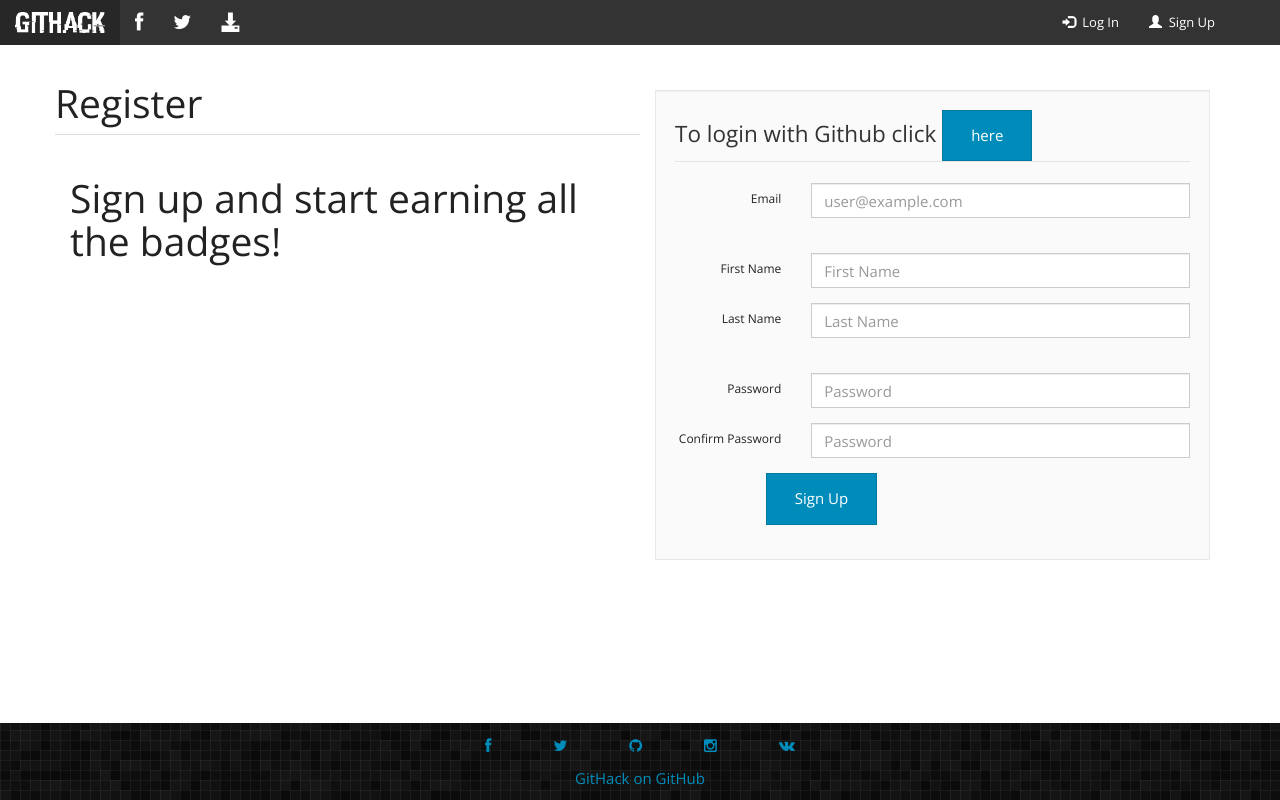
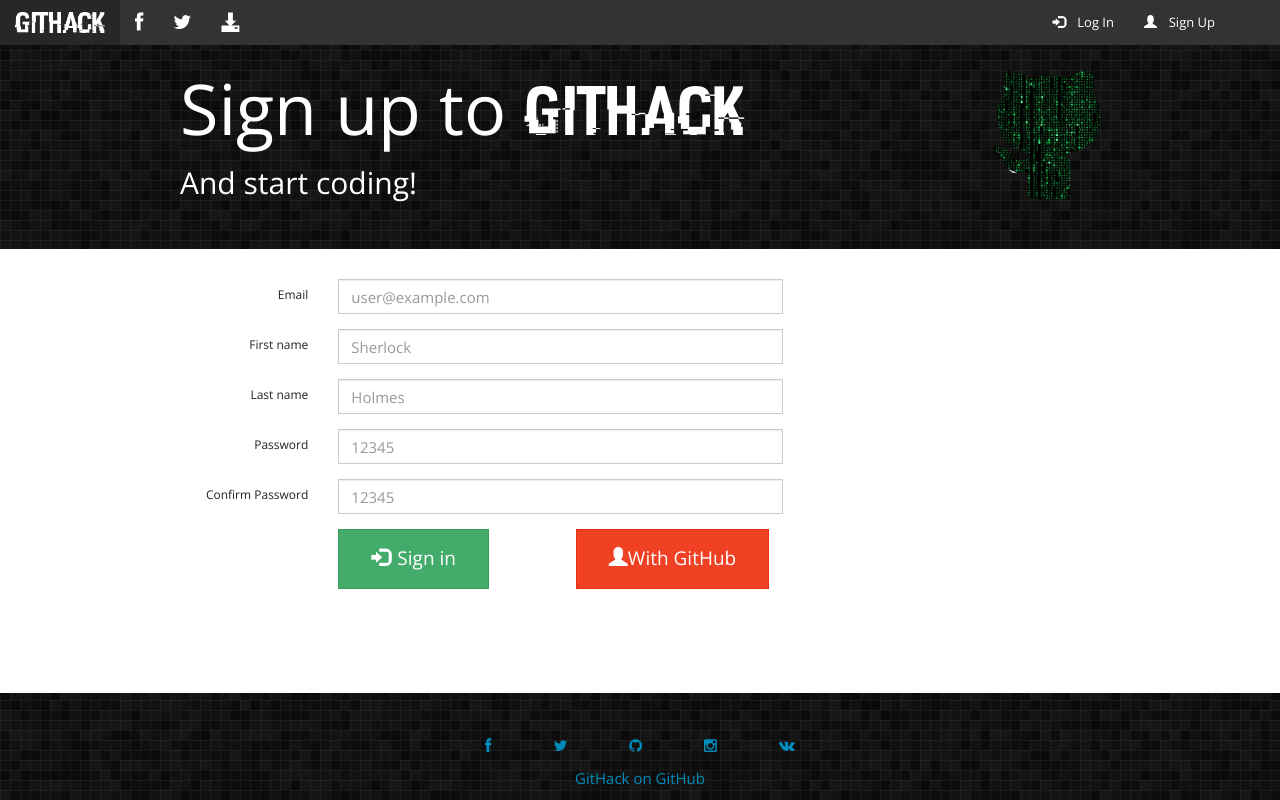
Before and after one commit to axsaucedo/githack, a Django app: template templates/accounts/signup.html in a window 1280 px wide. Run offline with Django 3.2, Linux system fonts and the light colour scheme; the template is opened without the code that fills it, so the values that code supplies are empty; parts of the project's set-up code (start-up, migrations or seed data) failed here and were passed over; some web fonts are replaced.

Commit message:
All templates updated

```diff
--- a/templates/accounts/login.html
+++ b/templates/accounts/login.html
@@ -38,9 +38,12 @@
             <!-- Button -->
             <div class="form-group">
              <label class="col-sm-2 control-label" for="submit"></label>
-              <div class="col-lg-6 col-md-6 col-sm-6">
+              <div class="col-sm-3">
                 <button id="submit" name="submit" class="btn btn-success btn-lg"><span class="glyphicon glyphicon-log-in"></span>Sign in</button>
               </div>
+                <div class="col-sm-3">
+                    <a href="{% url 'socialauth_begin' 'github' %}" class="btn btn-danger btn-lg"><span class="glyphicon glyphicon-user"></span>With GitHub</a>
+                </div>
             </div>
 
             </fieldset>
--- a/templates/accounts/signup.html
+++ b/templates/accounts/signup.html
@@ -1,73 +1,80 @@
 {% extends "base.html" %}
 
+{% block head-includes %}
+    <link rel="stylesheet" href="/static/home/css/style.css">
+    <script src="/static/home/js/main.js"></script>
+{% endblock %}
+
 {% block content %}
+    <div id="header" class="jumbotron my-jb home-jb">
         <div class="container">
-        <div class="row">
-            <div class="col-md-6">
-                <div class="row">
-                    <h1 class="page-header">Register</h1>
-                </div>
-                <h1>Sign up and start earning all the badges!</h1>
-            </div>
-            <div class="col-md-6">
-                <div class="well" style="margin-top: 50px">
-                    <form id="add-event-form" class="form-horizontal" method="POST">
-                        {% csrf_token %}
-                        <fieldset style="border: none;">
-                            <legend>To login with Github click <a class="btn btn-primary" href='{% url 'socialauth_begin' 'github' %}'>here</a></legend>
-{#                            <legend>To login with VK click <a class="btn btn-primary" href="{% url 'socialauth_begin' 'vkontakte-oauth2' %}">here</a></legend>#}
-                            {% if form.errors %}
-                                <div class="alert alert-dismissable alert-danger">
-                                    {{ form.errors }}
-                                </div>
-                            {% endif %}
-                            <div class="form-group">
-                                <label for="add-event-form-username" class="col-md-3 control-label">Email</label>
-                                <div class="col-md-9" style="padding-bottom: 20px;">
-                                    <input id="add-event-form-username" name="username" class="form-control" type="text" placeholder="user@example.com">
+            <img id="gh-matrix" class="img-responsive github-matrix fixed" src="/static/home/images/github-matrix.png" />
+            <h1>Sign up to <span class="text-logo">GitHack</span></h1>
+            <p>And start coding!</p>
         </div>
     </div>
 
+    <div class="container">
+        <form class="form-horizontal my-form">
+            <fieldset>
+
+            <!-- Text input-->
             <div class="form-group">
-                                <label for="add-event-form-first-name" class="col-md-3 control-label">First Name</label>
-                                <div class="col-md-9">
-                                    <input id="add-event-form-first-name" name="first_name" class="form-control" type="text" placeholder="First Name">
+              <label class="col-sm-2 control-label" for="textinputemail">Email</label>
+              <div class="col-sm-6">
+              <input id="textinputemail" name="username" type="text" placeholder="user@example.com" class="form-control input-md" required="">
+
               </div>
             </div>
 
+            <!-- Text input-->
             <div class="form-group">
-                                <label for="add-event-form-last-name" class="col-md-3 control-label">Last Name</label>
-                                <div class="col-md-9" style="padding-bottom: 20px;">
-                                    <input id="add-event-form-last-name" name="last_name" class="form-control" type="text" placeholder="Last Name">
+              <label class="col-sm-2 control-label" for="first-name">First name</label>
+              <div class="col-sm-6">
+              <input id="first-name" name="first_name" type="text" placeholder="Sherlock" class="form-control input-md" required="">
+
               </div>
             </div>
 
+            <!-- Text input-->
             <div class="form-group">
-                                <label for="add-event-form-password" class="col-md-3 control-label">Password</label>
-                                <div class="col-md-9">
-                                    <input id="add-event-form-password" name="password1" class="form-control" type="password" placeholder="Password">
+              <label class="col-sm-2 control-label" for="last-name">Last name</label>
+              <div class="col-sm-6">
+              <input id="last-name" name="last_name" type="text" placeholder="Holmes" class="form-control input-md" required="">
+
               </div>
             </div>
 
+            <!-- Password input-->
             <div class="form-group">
-                                <label for="add-event-form-confirmation" class="col-md-3 control-label">Confirm Password</label>
-                                <div class="col-md-9">
-                                    <input id="add-event-form-confirmation" name="password2" class="form-control" type="password" placeholder="Password">
+              <label class="col-sm-2 control-label" for="password">Password</label>
+              <div class="col-sm-6">
+                <input id="password" name="password" type="password1" placeholder="12345" class="form-control input-md" required="">
+
               </div>
             </div>
 
+            <!-- Password input-->
             <div class="form-group">
-                                <div class="col-lg-10 col-lg-offset-2">
-                                    <button class="btn btn-primary" type="submit" value="login">Sign Up</button>
+              <label class="col-sm-2 control-label" for="confirm-password">Confirm Password</label>
+              <div class="col-sm-6">
+                <input id="confirm-password" name="password2" type="password" placeholder="12345" class="form-control input-md" required="">
+
               </div>
             </div>
 
-                            <input type="hidden" name="next" value="/accounts/login/" />
+            <!-- Button -->
+            <div class="form-group">
+              <label class="col-sm-2 control-label" for="submit"></label>
+                <div class="col-sm-3">
+                    <button id="submit" name="submit" class="btn btn-success btn-lg"><span class="glyphicon glyphicon-log-in"></span>Sign in</button>
+                </div>
+                <div class="col-sm-3">
+                    <a href="{% url 'socialauth_begin' 'github' %}" class="btn btn-danger btn-lg"><span class="glyphicon glyphicon-user"></span>With GitHub</a>
+                </div>
+            </div>
+
             </fieldset>
         </form>
     </div>
-            </div>
-        </div>
-    </div>
-
 {% endblock %}
```
Also changed, not shown: templates/accounts/register.html (deleted, +0 -102 lines). Lines whose indentation alone changed are shown as unchanged.
